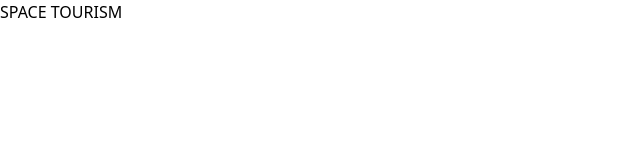
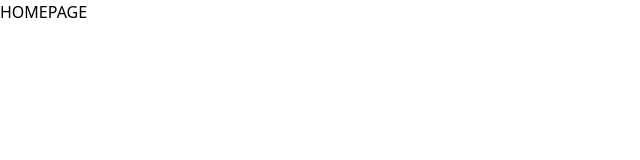
Before and after one commit to TheOnly1TY/space-tourism, a React (Vite) app: page / in a window 1280 px wide. Shown: the top 160 px of the page, without its empty margins (0-640 px from the left). Built offline with nearby package versions, Linux system fonts and the light colour scheme.

Commit message:
Add Router and implement basic routing  in App

```diff
--- a/package.json
+++ b/package.json
@@ -13,6 +13,7 @@
     "@tailwindcss/vite": "^4.0.8",
     "react": "^18.2.0",
     "react-dom": "^18.2.0",
+    "react-router-dom": "^7.2.0",
     "tailwindcss": "^4.0.8"
   },
   "devDependencies": {
--- a/src/App.jsx
+++ b/src/App.jsx
@@ -1,3 +1,27 @@
+import { BrowserRouter, Routes, Route } from "react-router-dom";
+
 export default function App() {
-  return <h1>SPACE TOURISM</h1>;
+  return (
+    <BrowserRouter>
+      <Routes>
+        <Route index element={<Homepage />} />
+        <Route path="destination" element={<Destination />} />
+        <Route path="crew" element={<Crew />} />
+        <Route path="technology" element={<Technology />} />
+      </Routes>
+    </BrowserRouter>
+  );
 }
+
+function Homepage() {
+  return <h1>HOMEPAGE</h1>;
+}
+function Destination() {
+  return <h1>DESTINATION</h1>;
+}
+function Crew() {
+  return <h1>CREW</h1>;
+}
+function Technology() {
+  return <h1>TECHNOLOGY</h1>;
+}
```
Also changed, not shown: 1 other file (tests, documents, lock files or other folders).
